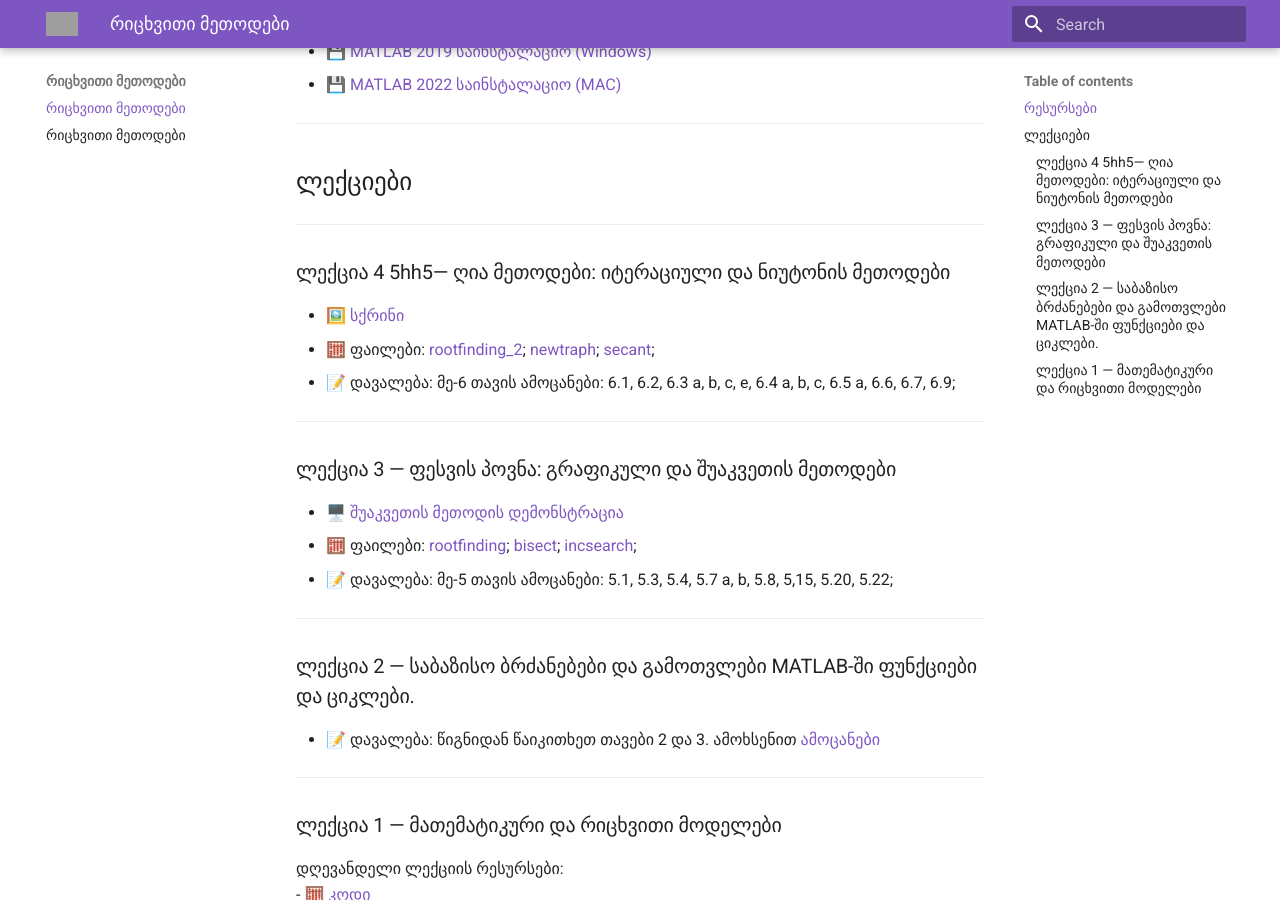
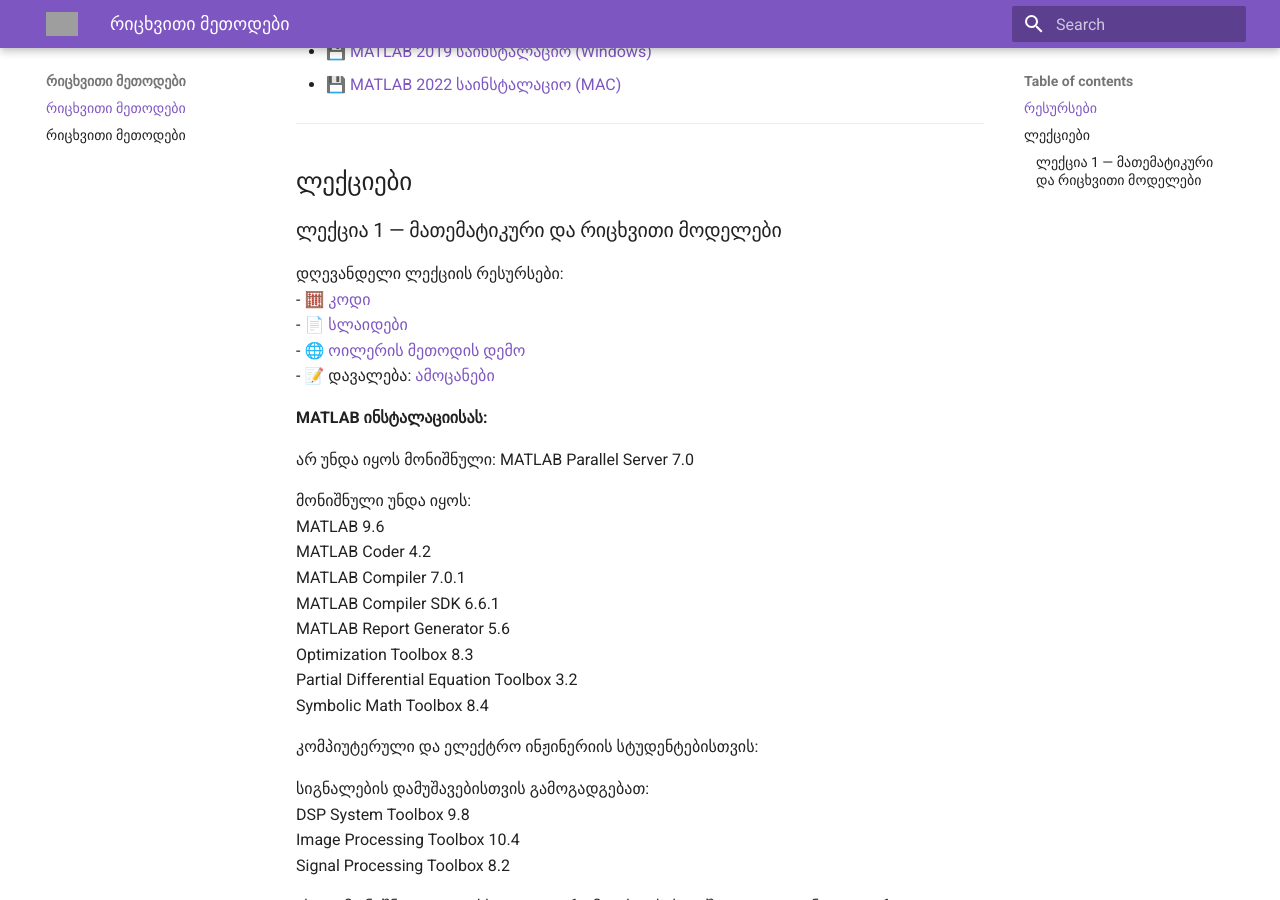
Before and after one commit to gugavar/numerical-methods-spring-2026, an MkDocs documentation site: the page built from docs/index.md, in a window 1280 px wide and 900 px high, scrolled down 259 px. Built offline with MkDocs 1.6.1 and Material for MkDocs 9.7.7, drawn with Linux system fonts in a browser that asks for light colours; grey boxes are pictures that could not be loaded.

Commit message:
Update index.md

```diff
--- a/docs/index.md
+++ b/docs/index.md
@@ -10,29 +10,6 @@
 ---
 
 ## ლექციები
----
-### ლექცია 4 5hh5— ღია მეთოდები: იტერაციული და ნიუტონის მეთოდები
-
-* 🖼️ [სქრინი](https://drive.google.com/file/d/1I--0Mz4gheoB0ltHw4I_wYT3QYbeeXDn/view?usp=drive_link)
-* 🧮 ფაილები: [rootfinding_2](https://drive.google.com/file/d/1VFZQO6E7tu7AWM7pBZGG6DbdtQncKOuz/view?usp=drive_link); [newtraph](https://drive.google.com/file/d/1xfkiZ-vu0uM0nzMPn525YNVLgYNxE7y-/view?usp=drive_link); [secant](https://drive.google.com/file/d/1RRvysYxtmgDaTV18z3yPtD0MV9Jh13dU/view?usp=drive_link);
-* 📝 დავალება: მე-6 თავის ამოცანები: 6.1, 6.2, 6.3 a, b, c, e, 6.4 a, b, c, 6.5 a, 6.6, 6.7, 6.9;
-
----
-
-### ლექცია 3 — ფესვის პოვნა: გრაფიკული და შუაკვეთის მეთოდები
-
-- 🖥️ [შუაკვეთის მეთოდის დემონსტრაცია](files/shuakvetis_metodi_exact_preview.html)
-- 🧮 ფაილები: [rootfinding](https://drive.google.com/file/d/1pTp3RU34JcJ6-6ayML2Du8P6kHVlTEKi/view?usp=drive_link); [bisect](https://drive.google.com/file/d/1yIs7z1FJ_bcinr18OedJDBKCoI6AcM7N/view?usp=drive_link); [incsearch](https://drive.google.com/file/d/1rEfJBAeQEAKM5YmpBms5vDYISQhfOWy9/view?usp=drive_link);
-- 📝 დავალება: მე-5 თავის ამოცანები: 5.1, 5.3, 5.4, 5.7 a, b, 5.8, 5,15, 5.20, 5.22;
-
-
----
-
-### ლექცია 2 — საბაზისო ბრძანებები და გამოთვლები MATLAB-ში ფუნქციები და ციკლები.
-
-- 📝 დავალება: წიგნიდან წაიკითხეთ თავები 2 და 3. ამოხსენით [ამოცანები](https://drive.google.com/file/d/1HDCI86xZSdvGN8-fHk4lw3qQvzKINIP0/view?usp=drive_link)
-
----
 
 ### ლექცია 1 — მათემატიკური და რიცხვითი მოდელები
 
```
